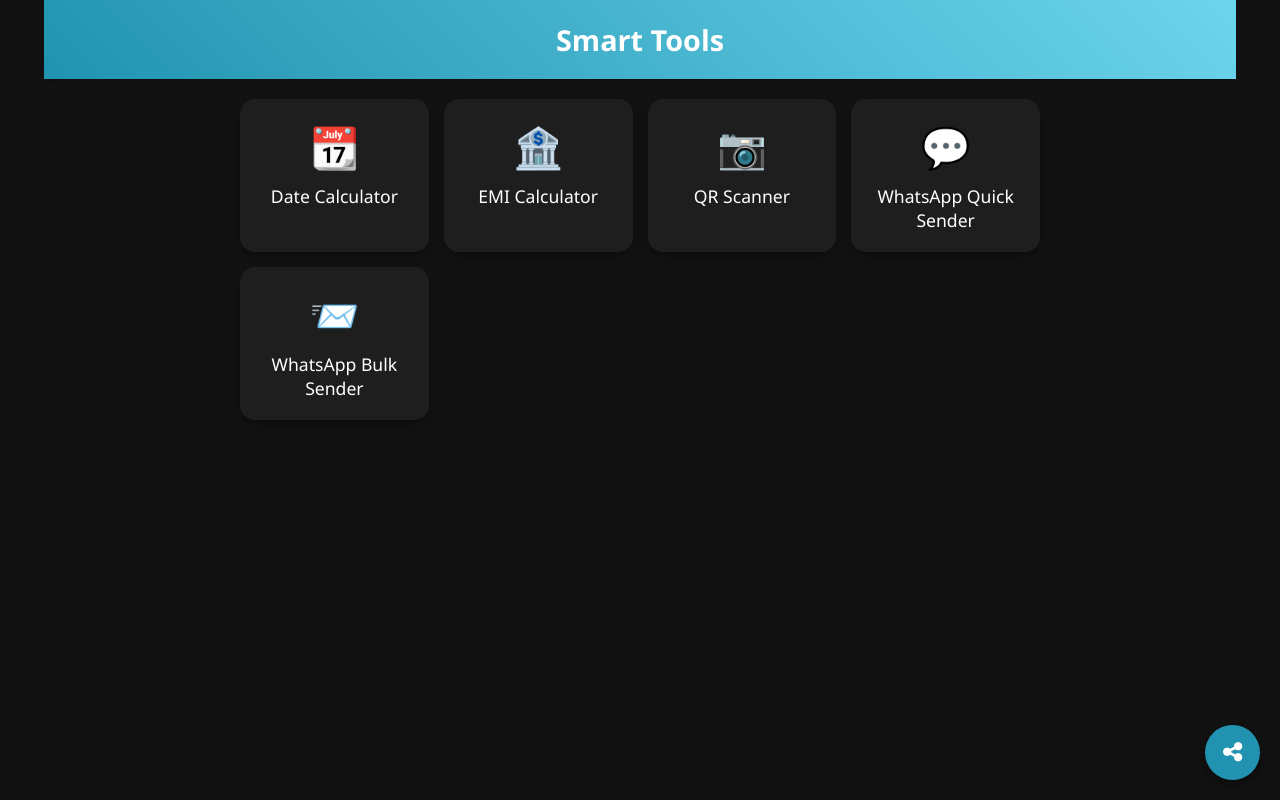
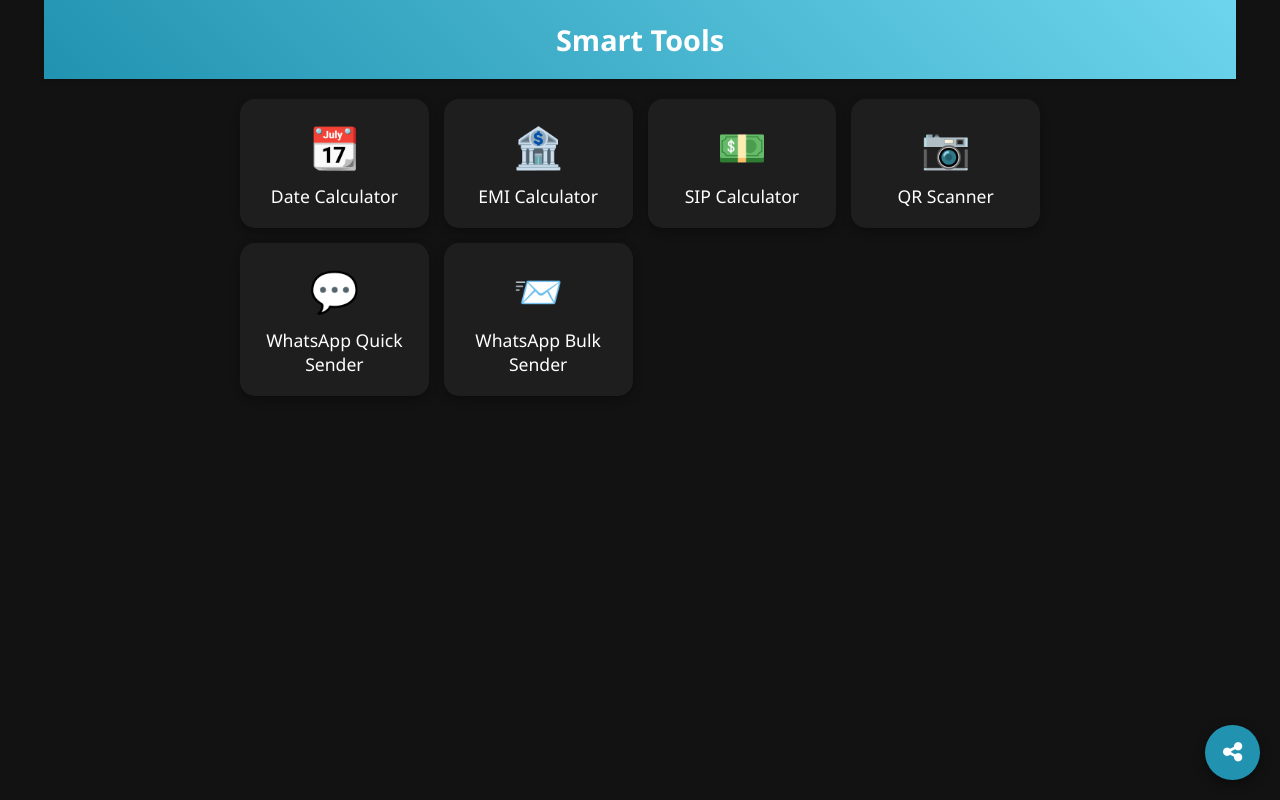
Before and after one commit to Selbindotin/Tools, a plain HTML site: page index.html in a window 1280 px wide. Drawn offline with Linux system fonts and the light colour scheme.

Commit message:
Update index.html

```diff
--- a/index.html
+++ b/index.html
@@ -182,6 +182,10 @@
       <div class="icon" aria-hidden="true">🏦</div>
       <span>EMI Calculator</span>
     </a>
+    <a class="tile" href="https://tools.selbin.in/sip-calculator.html" target="_blank" title="Date Calculator Tool">
+      <div class="icon" aria-hidden="true">💵</div>
+      <span>SIP Calculator</span>
+    </a>
     <a class="tile" href="https://tools.selbin.in/qr-scanner.html" target="_blank" title="QR Code Scanner">
       <div class="icon" aria-hidden="true">📷</div>
       <span>QR Scanner</span>
```
